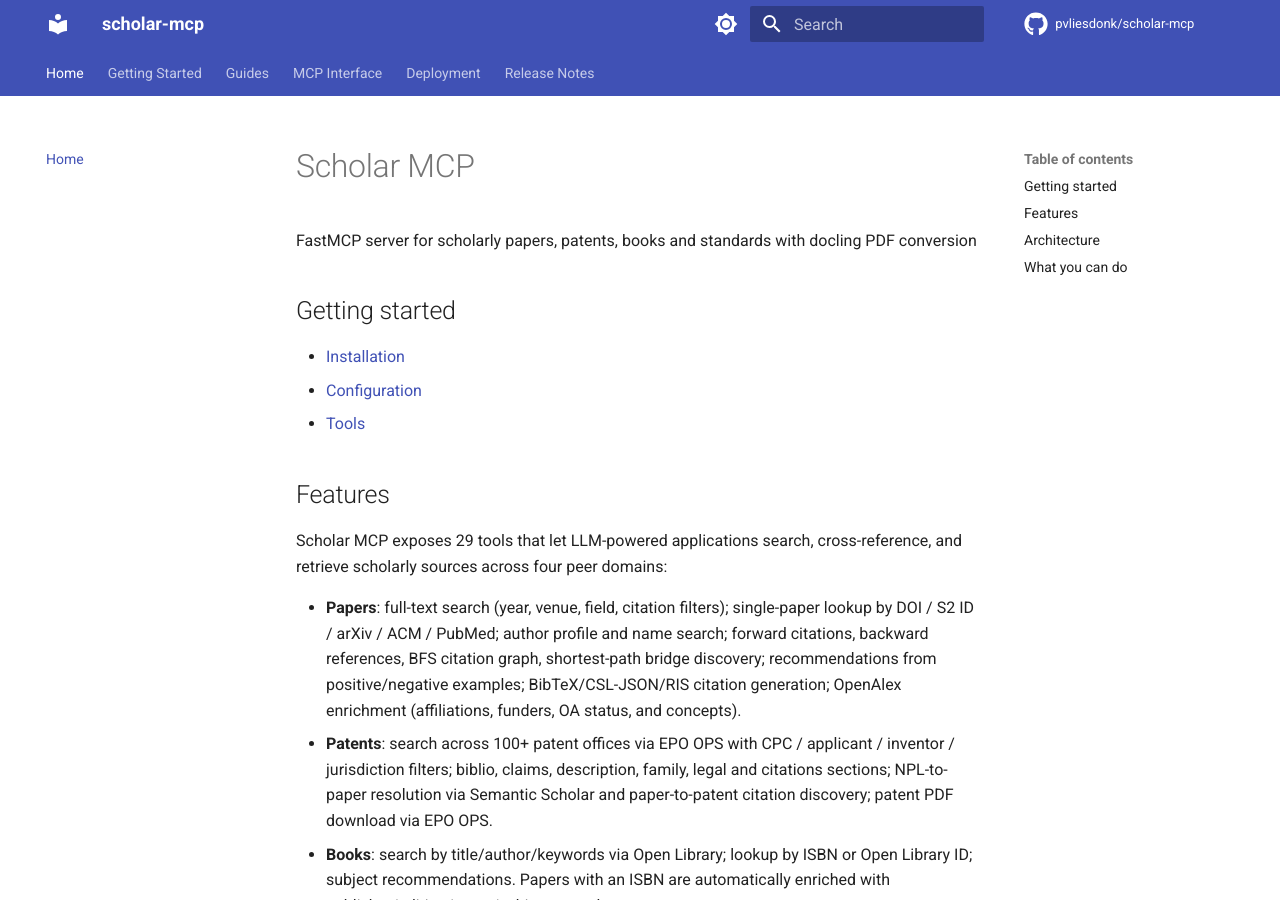
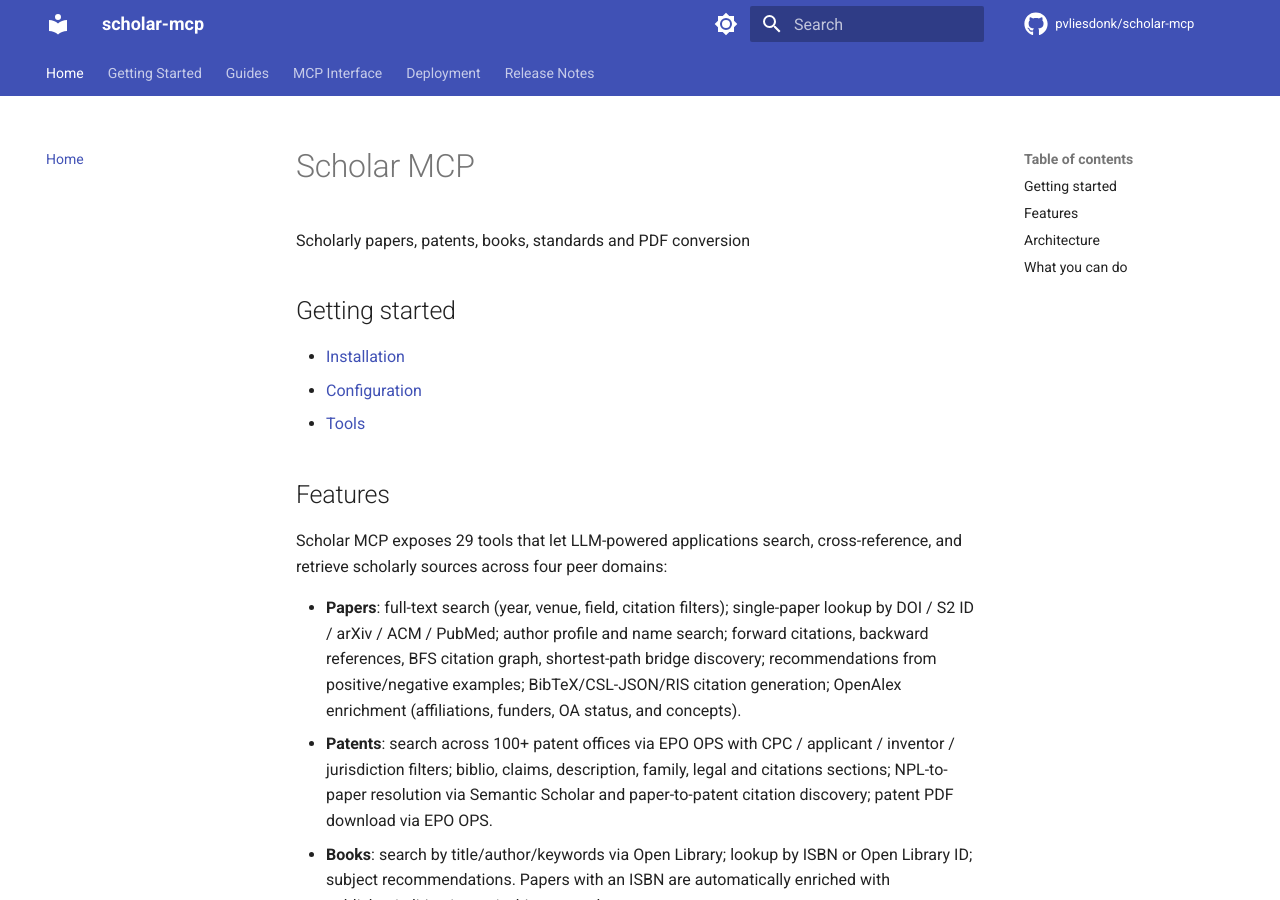
Before and after one commit to pvliesdonk/scholar-mcp, an MkDocs documentation site: the page built from docs/index.md, in a window 1280 px wide and 900 px high. Built offline with MkDocs 1.6.1 and Material for MkDocs 9.7.7, drawn with Linux system fonts in a browser that asks for light colours; comment, search, counter and statistics services are not loaded; the version menu is left out.

Commit message:
fix(scaffold): shorten the domain description so the render survives ruff format (#437)
The v8.2.0 render of server.py put the identity argument on one 116-character
line, because domain_description was 93 characters. ruff format split that
line, leaving a two-line divergence in a template-owned file that every copier
update then had to reconcile.

domain_description drops to 62 characters: "Scholarly papers, patents, books,
standards and PDF conversion". The rendered argument line is now 85 characters
and ruff format leaves it alone. Verified by re-running the issue's own
reproduction -- copier copy --vcs-ref v8.2.0 with this project's answers --
where awk 'length > 88' over the rendered server.py now returns nothing.

Shortening the answer alone was not enough. server.py still carried the
exploded four-line call that ruff produced from the old string, held open by
its magic trailing comma, so the file would have kept diverging from a render
it now matched in content but not in shape. The call is collapsed to the
rendered form, and ruff format --check leaves it collapsed.

The description is one copier answer, so every surface rendered from it moves
together: README, docs/index.md, the mkdocs site_description, server.json,
pyproject, the CLI help, the package docstring, and the OCI image and plugin
descriptions in both workflows. Seventeen replacements across thirteen files.

Three surfaces the epic expected to change do not, because none derives from
domain_description: packaging/nfpm.yaml carries its own prose in a
DOMAIN-NFPM-DESCRIPTION sentinel, deliberately longer since apt and dnf impose
no length cap, while packaging/mcpb/manifest.json.in and the Claude Code plugin
manifest each carry their own.

docs/releases/1.10.md is left alone. It records that 1.10 shortened the
description to 93 characters, and quotes it; editing that would falsify what
shipped rather than correct it.

server.json stays well inside the MCP registry's 100-character cap, which
test_server_json_description_fits_the_registry_cap asserts.

Closes #427

Co-authored-by: Claude Opus 5 <noreply@anthropic.com>

```diff
--- a/.copier-answers.yml
+++ b/.copier-answers.yml
@@ -4,8 +4,7 @@ _src_path: https://github.com/pvliesdonk/fastmcp-server-template
 author_email: pvliesdonk@users.noreply.github.com
 author_name: Peter van Liesdonk
 docker_registry: ghcr.io/pvliesdonk
-domain_description: FastMCP server for scholarly papers, patents, books and standards
-    with docling PDF conversion
+domain_description: Scholarly papers, patents, books, standards and PDF conversion
 enable_authorization: false
 enable_automatic_claude_review: false
 enable_structural_gate: true
--- a/docs/index.md
+++ b/docs/index.md
@@ -1,6 +1,6 @@
 # Scholar MCP
 
-FastMCP server for scholarly papers, patents, books and standards with docling PDF conversion
+Scholarly papers, patents, books, standards and PDF conversion
 
 ## Getting started
 
--- a/mkdocs.yml
+++ b/mkdocs.yml
@@ -1,6 +1,6 @@
 site_name: scholar-mcp
 site_url: https://pvliesdonk.github.io/scholar-mcp/
-site_description: "FastMCP server for scholarly papers, patents, books and standards with docling PDF conversion"
+site_description: "Scholarly papers, patents, books, standards and PDF conversion"
 repo_url: https://github.com/pvliesdonk/scholar-mcp
 repo_name: pvliesdonk/scholar-mcp
 edit_uri: edit/main/docs/
--- a/pyproject.toml
+++ b/pyproject.toml
@@ -1,7 +1,7 @@
 [project]
 name = "pvliesdonk-scholar-mcp"
 version = "2.0.0"
-description = "FastMCP server for scholarly papers, patents, books and standards with docling PDF conversion"
+description = "Scholarly papers, patents, books, standards and PDF conversion"
 readme = "README.md"
 # PROJECT-LICENSE-START — the license you picked; replace the value below and
 # it is kept across copier update.  The template ships a proprietary starter
--- a/server.json
+++ b/server.json
@@ -2,7 +2,7 @@
   "$schema": "https://static.modelcontextprotocol.io/schemas/2025-12-11/server.schema.json",
   "name": "io.github.pvliesdonk/scholar-mcp",
   "title": "Scholar MCP",
-  "description": "FastMCP server for scholarly papers, patents, books and standards with docling PDF conversion",
+  "description": "Scholarly papers, patents, books, standards and PDF conversion",
   "version": "2.0.0",
   "websiteUrl": "https://pvliesdonk.github.io/scholar-mcp/",
   "repository": {
--- a/src/scholar_mcp/__init__.py
+++ b/src/scholar_mcp/__init__.py
@@ -1,6 +1,6 @@
 """Scholar MCP.
 
-FastMCP server for scholarly papers, patents, books and standards with docling PDF conversion
+Scholarly papers, patents, books, standards and PDF conversion
 """
 
 __version__ = "0.1.0"
```
Also changed, not shown: AGENTS.md (+1 -1 lines), README.md (+1 -1 lines), 5 other files.
